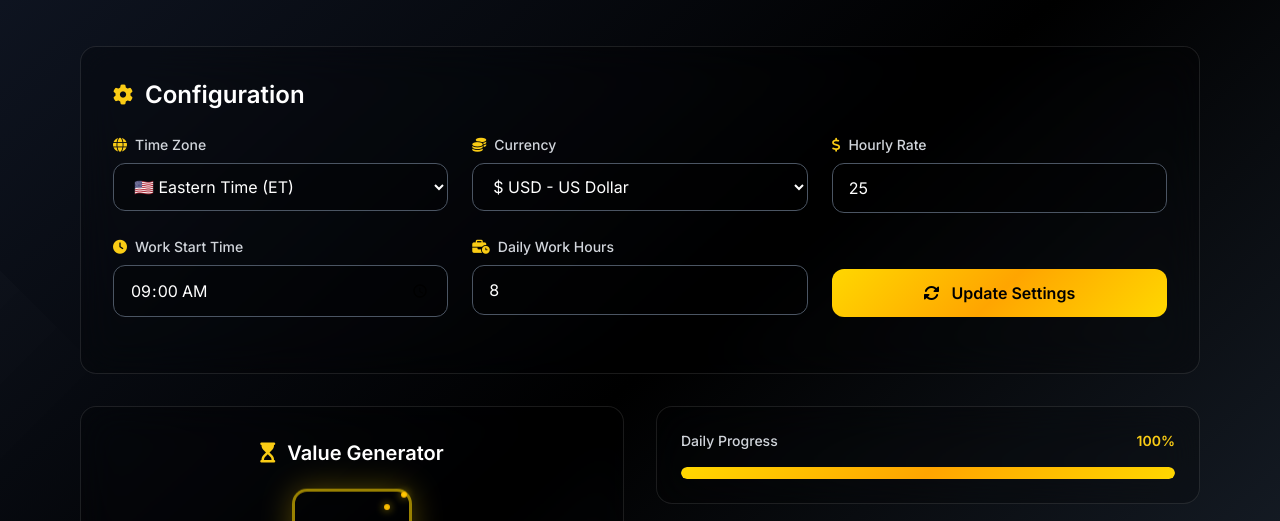
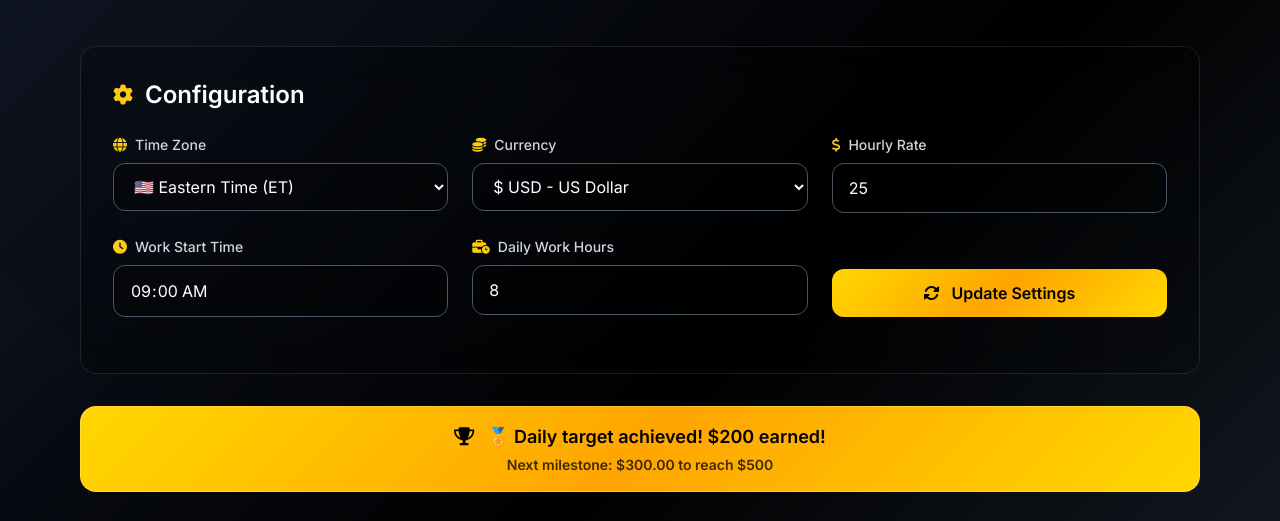
Before and after one commit to ktwu01/time-coins, a plain HTML site: page index.html in a window 1280 px wide. Shown: the part 204-725 px from the top of the page. Drawn offline with nearby package versions, Linux system fonts and the light colour scheme.

Commit message:
持续显示milestones

```diff
--- a/index.html
+++ b/index.html
@@ -44,9 +44,15 @@
             50% { transform: translateY(-10px); }
         }
 
-        @keyframes shimmer {
-            0% { background-position: -200% center; }
-            100% { background-position: 200% center; }
+        @keyframes pulse {
+            0%, 100% {
+                transform: scale(1);
+                opacity: 1;
+            }
+            50% {
+                transform: scale(1.05);
+                opacity: 0.9;
+            }
         }
 
         .float-animation {
@@ -226,10 +232,13 @@
             </div>
         </section>
 
-        <!-- Milestone Alert -->
-        <div id="milestone" class="hidden glass gold-gradient text-black p-4 rounded-2xl mb-8 text-center font-semibold text-lg animate-pulse">
+        <!-- Milestone Alert - Always Visible When Achieved -->
+        <div id="milestone" class="hidden glass gold-gradient text-black p-4 rounded-2xl mb-8 text-center font-semibold text-lg">
             <i class="fas fa-trophy mr-2"></i>
             <span id="milestoneText"></span>
+            <div class="text-sm mt-1 opacity-75">
+                <span id="milestoneProgress"></span>
+            </div>
         </div>
 
         <!-- Main Dashboard -->
@@ -321,15 +330,17 @@
         };
 
         let lastMilestone = 0;
+        let currentDisplayedMilestone = null;
         let coinAnimationInterval;
 
         // Milestone configurations
         const milestones = [
-            { amount: 10, message: "🎉 First milestone! You've earned your first {currency}10!" },
-            { amount: 50, message: "🚀 Great progress! {currency}50 earned!" },
-            { amount: 100, message: "💎 Excellent! {currency}100 milestone reached!" },
-            { amount: 500, message: "👑 Outstanding! {currency}500 achieved!" },
-            { amount: 1000, message: "🏆 Legendary! {currency}1000 milestone!" }
+            { amount: 10, message: "🎉 First milestone achieved!", icon: "fas fa-star" },
+            { amount: 50, message: "🚀 Great progress milestone!", icon: "fas fa-rocket" },
+            { amount: 100, message: "💎 Excellent performance!", icon: "fas fa-gem" },
+            { amount: 200, message: "🏅 Daily target achieved!", icon: "fas fa-medal" },
+            { amount: 500, message: "👑 Outstanding achievement!", icon: "fas fa-crown" },
+            { amount: 1000, message: "🏆 Legendary performance!", icon: "fas fa-trophy" }
         ];
 
         // Utility Functions
@@ -413,17 +424,52 @@
             }, 3000);
         }
 
-        // Milestone Display
-        function showMilestone(milestone) {
+        // Milestone Display - Persistent
+        function updateMilestoneDisplay(earnings) {
             const milestoneEl = document.getElementById('milestone');
-            const messageText = milestone.message.replace('{currency}', settings.currency);
-            document.getElementById('milestoneText').textContent = messageText;
-            milestoneEl.classList.remove('hidden');
+            const milestoneTextEl = document.getElementById('milestoneText');
+            const milestoneProgressEl = document.getElementById('milestoneProgress');
 
-            // Auto-hide after 5 seconds
-            setTimeout(() => {
-                milestoneEl.classList.add('hidden');
-            }, 5000);
+            // Find current achieved milestone
+            const achievedMilestone = milestones.filter(m => earnings >= m.amount).pop();
+
+            if (achievedMilestone) {
+                // Show current milestone persistently
+                const nextMilestone = milestones.find(m => m.amount > earnings);
+
+                milestoneTextEl.textContent = `${achievedMilestone.message} ${settings.currency}${achievedMilestone.amount} earned!`;
+
+                if (nextMilestone) {
+                    const remaining = nextMilestone.amount - earnings;
+                    milestoneProgressEl.textContent = `Next milestone: ${settings.currency}${remaining.toFixed(2)} to reach ${settings.currency}${nextMilestone.amount}`;
+                } else {
+                    milestoneProgressEl.textContent = "🌟 All milestones completed! You're a champion!";
+                }
+
+                milestoneEl.classList.remove('hidden');
+
+                // Animate when reaching a new milestone
+                if (!currentDisplayedMilestone || achievedMilestone.amount > currentDisplayedMilestone.amount) {
+                    milestoneEl.style.animation = 'none';
+                    setTimeout(() => {
+                        milestoneEl.style.animation = 'pulse 1s ease-in-out 3';
+                    }, 10);
+                    currentDisplayedMilestone = achievedMilestone;
+                }
+            } else {
+                // No milestone achieved yet, show progress to first milestone
+                const firstMilestone = milestones[0];
+                const remaining = firstMilestone.amount - earnings;
+
+                if (earnings > 0) {
+                    milestoneTextEl.textContent = "🎯 Working towards your first milestone!";
+                    milestoneProgressEl.textContent = `${settings.currency}${remaining.toFixed(2)} to reach ${settings.currency}${firstMilestone.amount}`;
+                    milestoneEl.classList.remove('hidden');
+                } else {
+                    milestoneEl.classList.add('hidden');
+                }
+                currentDisplayedMilestone = null;
+            }
         }
 
         // Main Update Function
@@ -476,12 +522,8 @@
                 <div class="text-sm text-gray-400 mt-1">${currentTimeStr} ${timeZoneAbbr}</div>
             `;
 
-            // Check for milestones
-            const currentMilestone = milestones.filter(m => earnings >= m.amount).pop();
-            if (currentMilestone && currentMilestone.amount > lastMilestone) {
-                showMilestone(currentMilestone);
-                lastMilestone = currentMilestone.amount;
-            }
+            // Update milestone display - always show current status
+            updateMilestoneDisplay(earnings);
 
             // Create coins during work hours
             if (workingMinutes > 0 && Math.random() < 0.3) {
```
